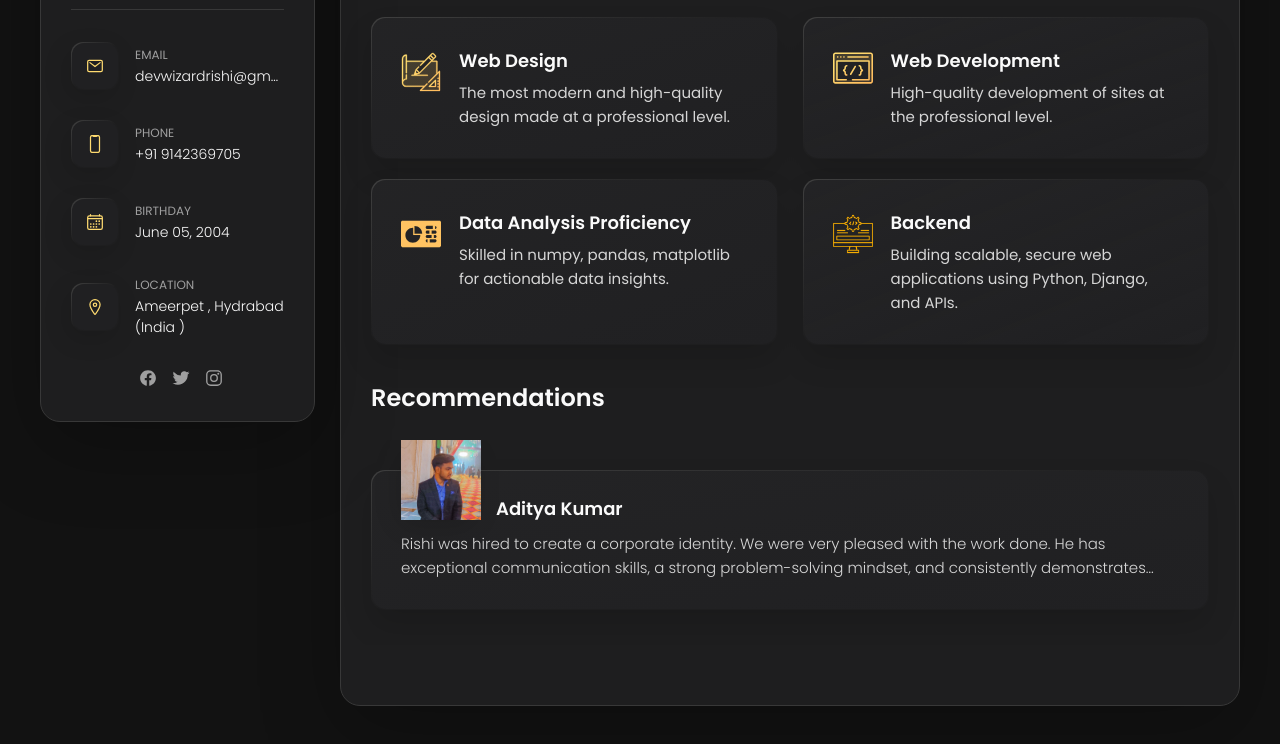
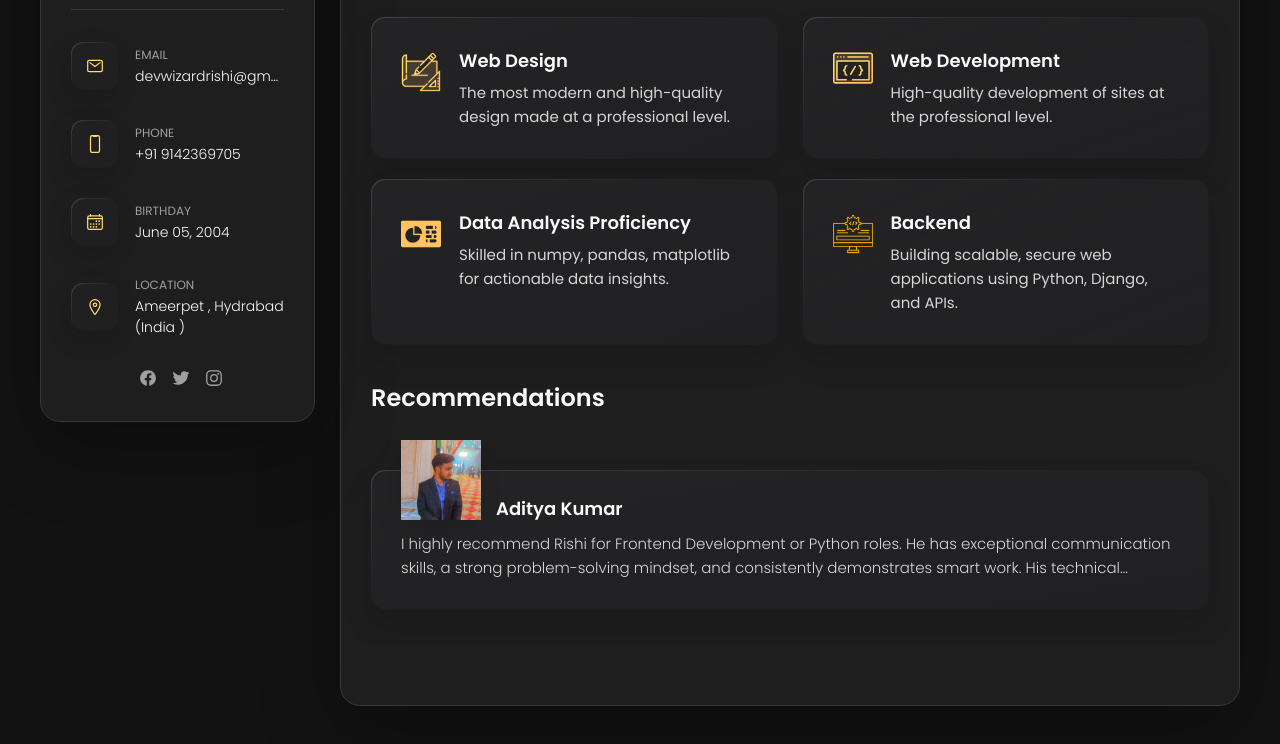
Before and after one commit to GETRISHU/Rishi-portfolio, a plain HTML site: page index.html in a window 1280 px wide. Shown: the part 392-1136 px from the top of the page. Drawn offline with nearby package versions, Linux system fonts and the light colour scheme.

Commit message:
Updated code

```diff
--- a/index.html
+++ b/index.html
@@ -318,7 +318,7 @@
 
                 <div class="testimonials-text" data-testimonials-text>
                   <p>
-                    Rishi was hired to create a corporate identity. We were very pleased with the work done. He has exceptional communication skills, a strong problem-solving mindset, and consistently demonstrates smart work. His technical expertise and collaborative nature make him a valuable asset to any team .He is very concerned about the needs of client.
+                    I highly recommend Rishi for Frontend Development or Python roles. He has exceptional communication skills, a strong problem-solving mindset, and consistently demonstrates smart work. His technical expertise and collaborative nature make him a valuable asset to any team
                   </p>
                 </div>
 
```
